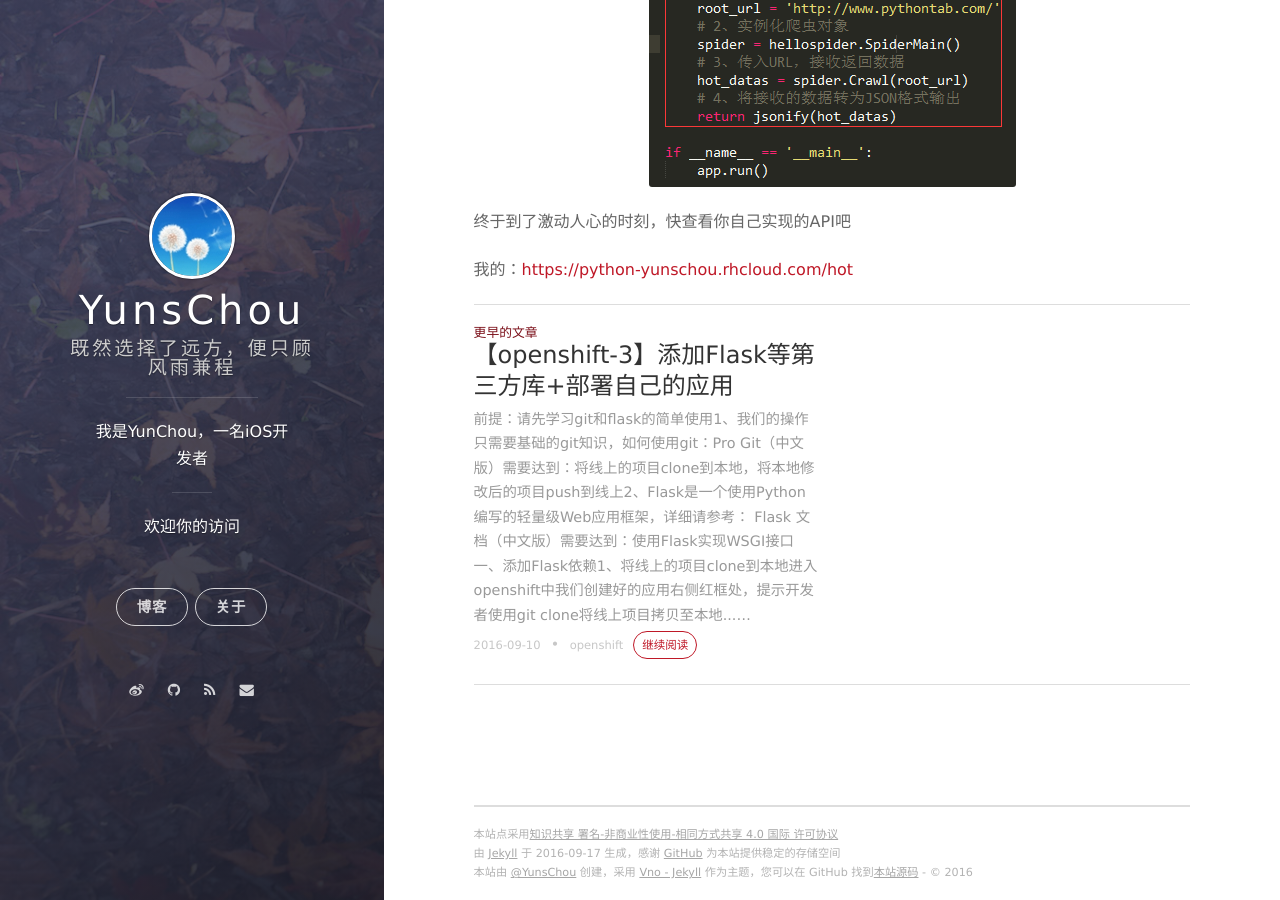
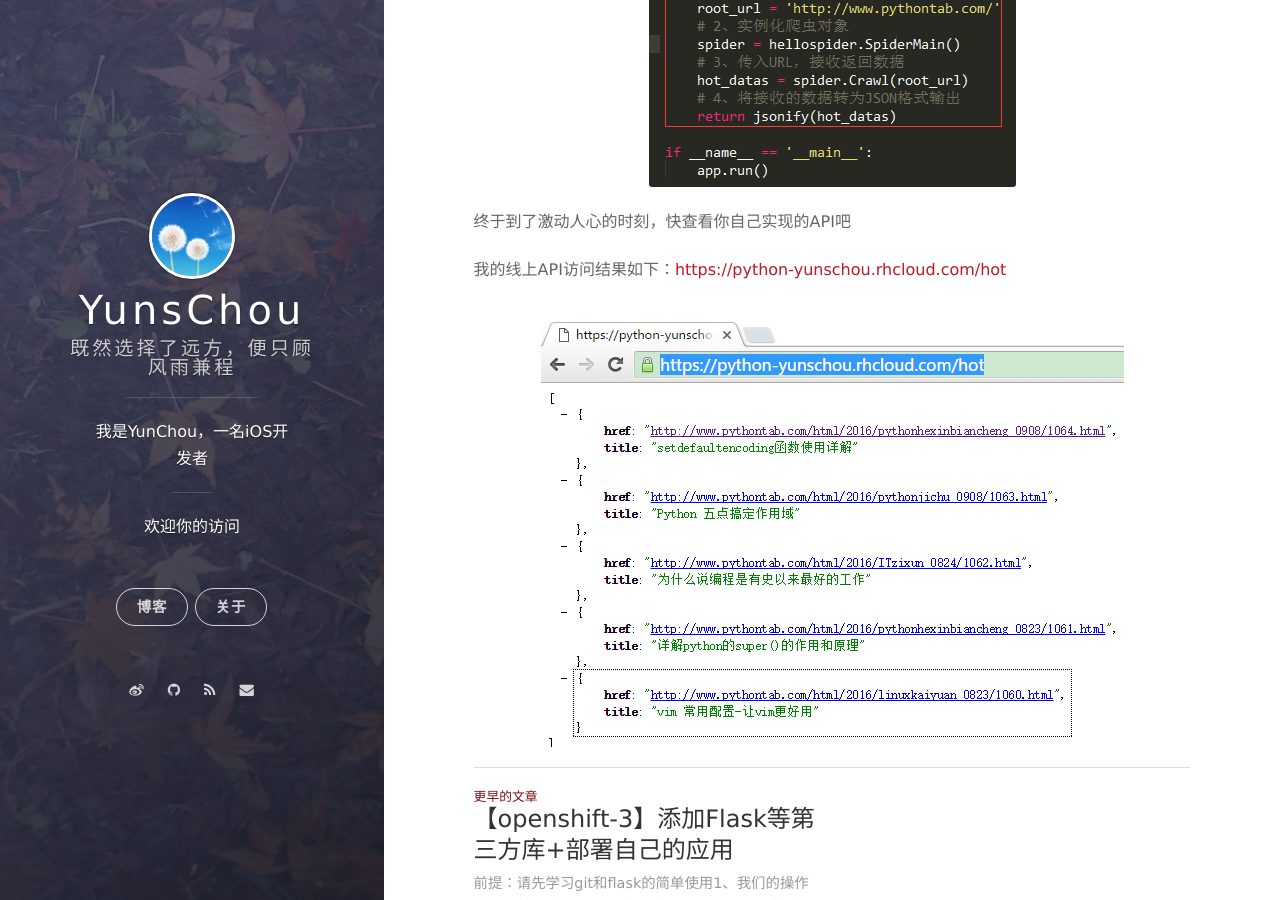
Before and after one commit to YunsChou/Yuns.github.io, a Jekyll site: the page built from _posts/2016-09-17-openshift-guide-4.md, in a window 1280 px wide and 900 px high, scrolled down 3520 px. Built offline with Jekyll 4.4.1, drawn with Linux system fonts in a browser that asks for light colours; nearby versions of some CDN libraries; Markdown is read by kramdown in place of the engine named in the settings; comment, search, counter and statistics services are not loaded.

Commit message:
add result pic

```diff
--- a/_posts/2016-09-17-openshift-guide-4.md
+++ b/_posts/2016-09-17-openshift-guide-4.md
@@ -67,4 +67,6 @@ tags: openshift
 
 终于到了激动人心的时刻，快查看你自己实现的API吧
 
-我的：[https://python-yunschou.rhcloud.com/hot](https://python-yunschou.rhcloud.com/hot)
+我的线上API访问结果如下：[https://python-yunschou.rhcloud.com/hot](https://python-yunschou.rhcloud.com/hot)
+
+![img](/assets/images/2016/openshift-guide-4-7.png)
```
Also changed, not shown: assets/images/2016/openshift-guide-4-7.png (added).
